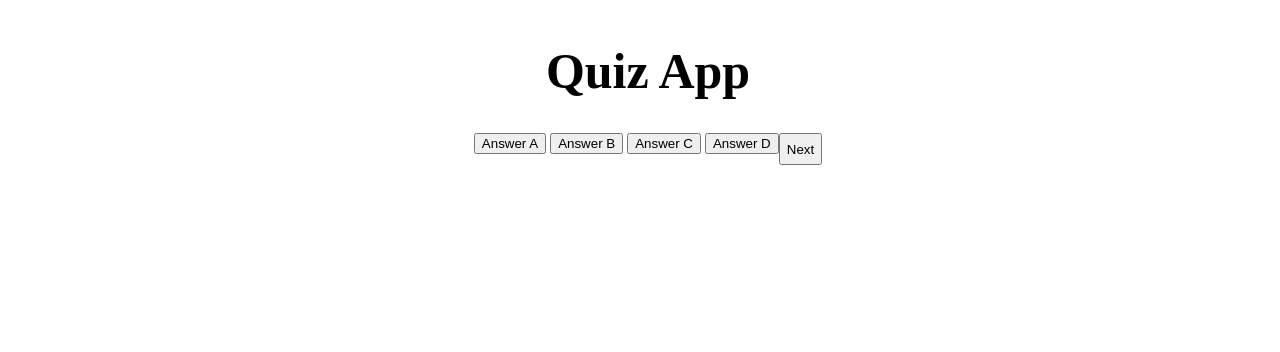
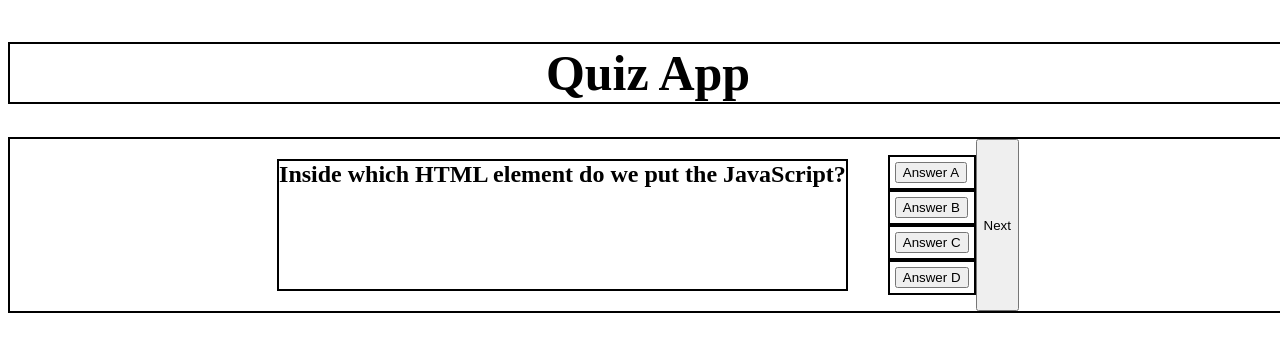
Before and after one commit to Josephonate/Module_4_Challenge, a plain HTML site: page index.html in a window 1280 px wide. Both pictures are taken after a click on the button "Take Quiz". Drawn offline with Linux system fonts and the light colour scheme.

Commit message:
added onclick buttons and functions to cycle my questions

```diff
--- a/assests/Style.css
+++ b/assests/Style.css
@@ -13,16 +13,38 @@ h1 {
     align-content: center;
     justify-content: center;
     font-size: 50px;
+    border: 2px solid black;
 
 }
 
 .container {
     display: flex;
     justify-content: center;
-    justify-items:
+    border: 2px solid black;
 
 }
 
 .hide {
     display: none;
 }
+
+h2 {
+    display: flex;
+    margin: 0, auto;
+    align-content: center;
+    justify-content: center;
+    border: 2px solid black;
+}
+
+ul {
+    display: flexbox;
+
+}
+
+li {
+    display:flex;
+    margin: 0, auto;
+    padding: 5px;
+    list-style: none;
+    border: 2px solid black;
+}
--- a/assests/script.js
+++ b/assests/script.js
@@ -7,8 +7,8 @@
 
 const questionsArray = [
     {
-        question: "Inside which HTML element do we put the JavaScript?",
-        answers: [
+        "question": "Inside which HTML element do we put the JavaScript?",
+        "answers": [
             { text: "<scripting>", correct: true },
             { text: "<script>", correct: false },
             { text: "<javascript>", correct: false },
@@ -16,9 +16,9 @@ const questionsArray = [
         ]
     },
     {
-        question: "Which event occurs when the user clicks on an HTML element?",
+        "question": "Which event occurs when the user clicks on an HTML element?",
 
-        answers: [
+        "answers": [
             { text: "onchange", correct: false },
             { text: "onmouseover", correct: false },
             { text: "onmouseclick", correct: false },
@@ -53,9 +53,24 @@ const questionsArray = [
         ]
     }
 ]
-var questions
+var questionIndex = 0;
 
-const questionElement = document.getElementById("questions");
+function showQuestion(){
+    var currentQuestion = questionsArray[questionIndex];
+
+    document.getElementById("question").textContent = currentQuestion.question
+
+}
+
+function showNextQuestion(){
+    questionIndex++
+    if(questionIndex < questionsArray.length){
+        showQuestion()
+    }
+}
+showQuestion()
+
+const questionElement = document.getElementById("question");
 const answerButton = document.getElementById("answer-btn");
 const nextButton = document.getElementById("next-btn");
 const startButton = document.getElementById("start-btn");
@@ -64,5 +79,7 @@ const highScore = document.getElementById("score-btn");
 startButton.addEventListener("click", function () {
     startButton.classList.add("hide");
     highScore.classList.add("hide");
-
+    answerButton.classList.remove("hide");
+    nextButton.classList.remove("hide");
+    questionElement.classList.remove("hide");
 })
--- a/index.html
+++ b/index.html
@@ -13,16 +13,24 @@
     <div class="container">
         <button id="start-btn">Take Quiz</button>
         <button id="score-btn">High Score</button>
-        <P>
-
-        </P>
-        <div id="answer-btns">
-            <button class="btn">Answer A</button>
-            <button class="btn">Answer B</button>
-            <button class="btn">Answer C</button>
-            <button class="btn">Answer D</button>
+        <h2 id="question" class="hide"></h2>
+        <div id="answer-btn" class="hide">
+            <ul>
+                <li>
+                    <button class="btn">Answer A</button>
+                </li>
+                <li>
+                    <button class="btn">Answer B</button>
+                </li>
+                <li>
+                    <button class="btn">Answer C</button>
+                </li>
+                <li>
+                    <button class="btn">Answer D</button>
+                </li>
+            </ul>
         </div>
-        <button id ="next-btn">Next</button>
+        <button id="next-btn" class="hide" onclick="showNextQuestion()">Next</button>
     </div>
     <script src="./assests/script.js"></script>
 </body>
```
